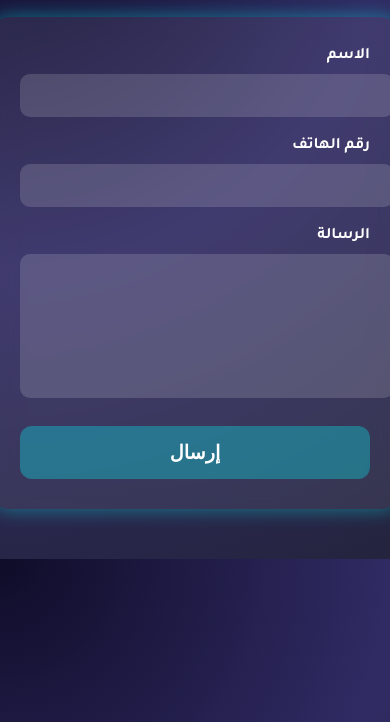
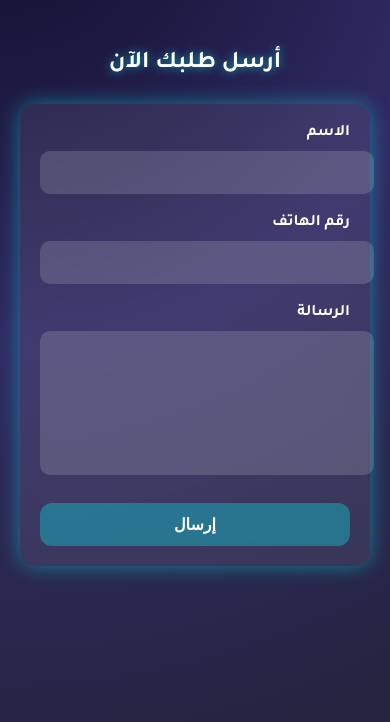
Before and after one commit to Virsx256/abdallah-khaled-cv, a plain HTML site: page report.html in a window 390 px wide. Shown: the part 122-844 px from the top of the page. Drawn offline with Linux system fonts and the light colour scheme.

Commit message:
Update report.html

```diff
--- a/report.html
+++ b/report.html
@@ -13,24 +13,27 @@
     font-family: 'Tajawal', sans-serif;
     color: #fff;
     overflow-x: hidden;
+    min-height: 100vh;
+    display: flex;
+    justify-content: center;
+    align-items: center;
   }
   .hero {
-    display: flex;
-    flex-direction: column;
-    align-items: center;
-    padding: 50px 20px;
+    width: 100%;
+    max-width: 600px;
+    padding: 20px;
     animation: fadeIn 1.5s ease-in-out;
   }
   h1 {
-    margin-bottom: 30px;
-    font-size: 2rem;
+    margin-bottom: 25px;
+    font-size: clamp(1.5rem, 4vw, 2.2rem);
+    text-align: center;
     text-shadow: 0 0 10px rgba(0,255,255,0.6);
   }
   .form-card {
     background: rgba(255,255,255,0.08);
     border-radius: 20px;
-    padding: 30px;
-    width: 350px;
+    padding: 25px;
     backdrop-filter: blur(10px);
     box-shadow: 0 0 20px rgba(0,255,255,0.4);
   }
@@ -60,14 +63,14 @@
   }
   textarea {
     resize: none;
-    height: 120px;
+    min-height: 120px;
   }
   button {
     width: 100%;
     padding: 15px;
     border-radius: 12px;
     border: none;
-    font-size: 1.2rem;
+    font-size: 1.1rem;
     font-weight: bold;
     cursor: pointer;
     background: rgba(0,255,255,0.3);
@@ -75,12 +78,23 @@
     transition: transform 0.3s ease, box-shadow 0.3s ease;
   }
   button:hover {
-    transform: translateY(-5px) scale(1.03);
+    transform: translateY(-3px) scale(1.02);
     box-shadow: 0 0 20px rgba(0,255,255,0.8);
   }
   @keyframes fadeIn {
     from {opacity: 0; transform: translateY(20px);}
     to {opacity: 1; transform: translateY(0);}
+  }
+  /* موبايل */
+  @media (max-width: 480px) {
+    .form-card {
+      padding: 20px;
+      border-radius: 15px;
+    }
+    button {
+      font-size: 1rem;
+      padding: 12px;
+    }
   }
 </style>
 </head>
```
